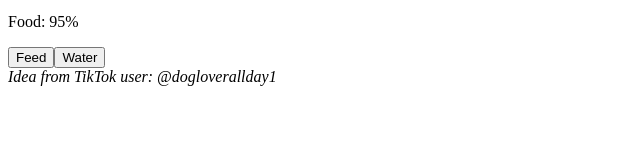
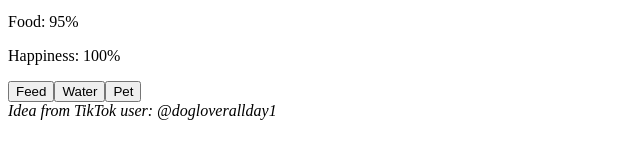
Before and after one commit to TheSkittleCat/DogSim, a plain HTML site: page index.html in a window 1280 px wide. Shown: the part 345-504 px from the top of the page, without its empty margins (0-640 px from the left). Drawn offline with Linux system fonts and the light colour scheme.

Commit message:
Update index.html

```diff
--- a/index.html
+++ b/index.html
@@ -6,8 +6,8 @@
 <body>
 <div id="dog">
 <img src="https://images.unsplash.com/photo-1537151625747-768eb6cf92b2?ixid=MXwxMjA3fDB8MHxwaG90by1wYWdlfHx8fGVufDB8fHw%3D&ixlib=rb-1.2.1&auto=format&fit=crop&w=332&q=80">
-<p>Water: <p1 id="wtr">100%</p1></p><p>Food: <p1 id="fd">100%</p1></p>
-<button onclick="dog('feed')">Feed</button><button onclick="dog('water')">Water</button><br>
+<p>Water: <p1 id="wtr">100%</p1></p><p>Food: <p1 id="fd">100%</p1></p><p>Happiness: <p1 id="hp">100%</p1></p>
+<button onclick="dog('feed')">Feed</button><button onclick="dog('water')">Water</button><button onclick="dog('pet')">Pet</button><br>
 <i>Idea from TikTok user: @dogloverallday1</i>
 </div>
 </body>
```
